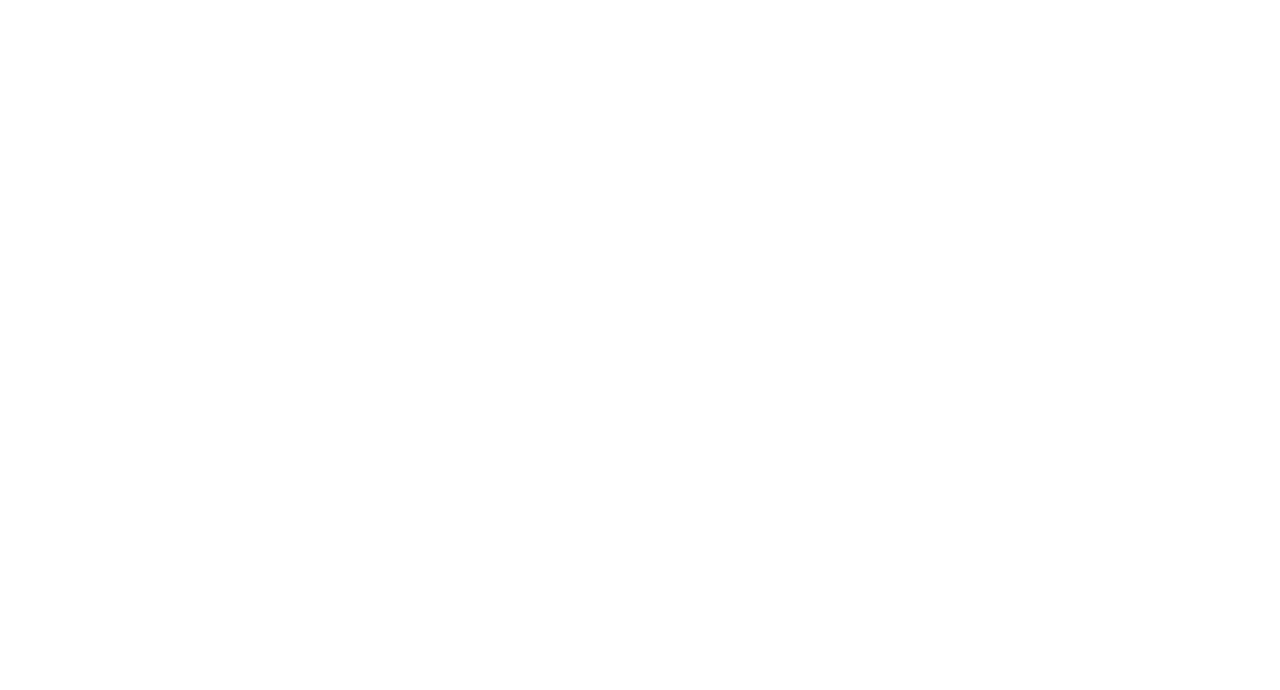
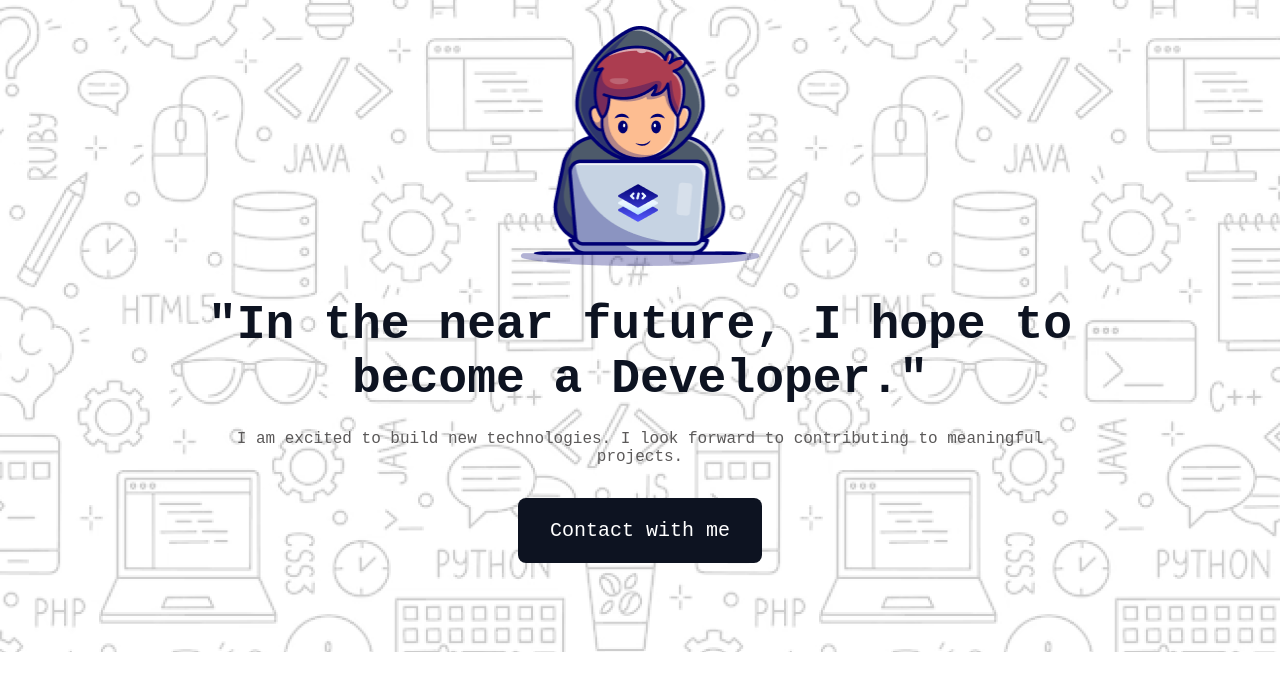
Before and after one commit to NuraidaKashmin/portfolio-assignment, a plain HTML site: page index.html in a window 1280 px wide. Drawn offline with Linux system fonts and the light colour scheme; a web font is replaced by a local one.

Commit message:
added header section content

```diff
--- a/index.html
+++ b/index.html
@@ -4,10 +4,20 @@
     <meta charset="UTF-8">
     <meta name="viewport" content="width=device-width, initial-scale=1.0">
     <title>Portfolio Assignment</title>
+    <link rel="stylesheet" href="./style/style.css">
 </head>
 <body>
     <header>
-
+        <div class="banner-container">
+            <div class="banner-content">
+                <img src="./assets/Group.png" alt="banner image">
+                <h1>
+                    "In the near future, I hope to become a Developer."
+                </h1>
+                <p>I am excited to build new technologies. I look forward to contributing to meaningful projects.</p>
+                <div class="banner-btn">Contact with me</div>
+            </div>
+        </div>
     </header>
     <main>
 
--- a/style/style.css
+++ b/style/style.css
@@ -0,0 +1,62 @@
+@import url('https://fonts.googleapis.com/css2?family=Azeret+Mono:ital,wght@0,100..900;1,100..900&display=swap');
+*{
+    box-sizing: border-box;
+    margin: 0px;
+    padding: 0px;
+}
+body{
+    font-family: "Azeret Mono", monospace;
+}
+/* banner styles */
+.banner-container{
+    max-width: 1440px;
+    height: 652px;
+    background-image: url(../assets/Hero-bg.png);
+    margin: 0px auto;
+    background-position: center;
+    background-repeat: no-repeat;
+    background-size: cover;
+}
+.banner-content{
+    display: flex;
+    flex-direction: column;
+    justify-content: center;
+    align-items: center;
+    margin: 0px auto;
+    padding: 26px 221px 45px 221px;
+}
+.banner-content img{
+    height: 240px;
+    width: 240px;
+    margin-bottom: 32px;
+}
+.banner-content h1{
+    font-size: 48px;
+    font-weight: bolder;
+    color: #0D1321;
+    margin-bottom: 24px;
+    /* padding: 0px 10px; */
+    width: 998px;
+    text-align: center;
+}
+.banner-content p{
+    font-size: 16px;
+    color: #5b5959;
+    margin-bottom: 32px;
+    /* padding: 0px 73px 0px 73px; */
+    text-align: center;
+    width: 852px;
+}
+.banner-btn{
+    height: 65px;
+    width: 244px;
+    background-color: #0D1321;
+    color: white;
+    font-size: 20px;
+    font-weight: 400;
+    text-align: center;
+    padding: 21px 24px;
+    border-radius: 8px;
+}
+/* main styles start */
+/* why web development section styles */
```
